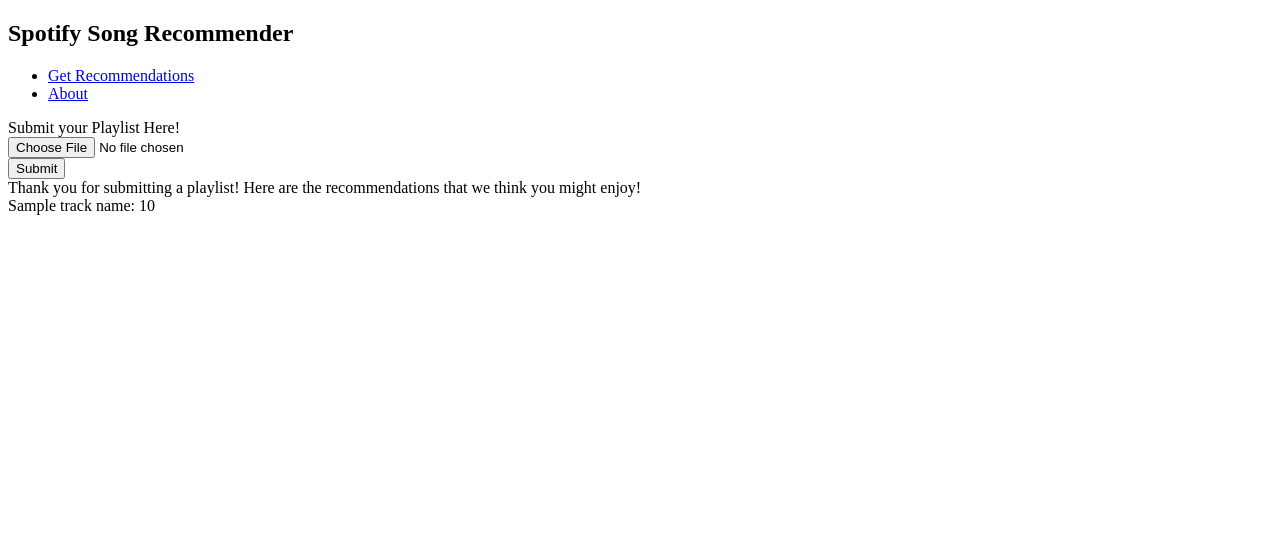
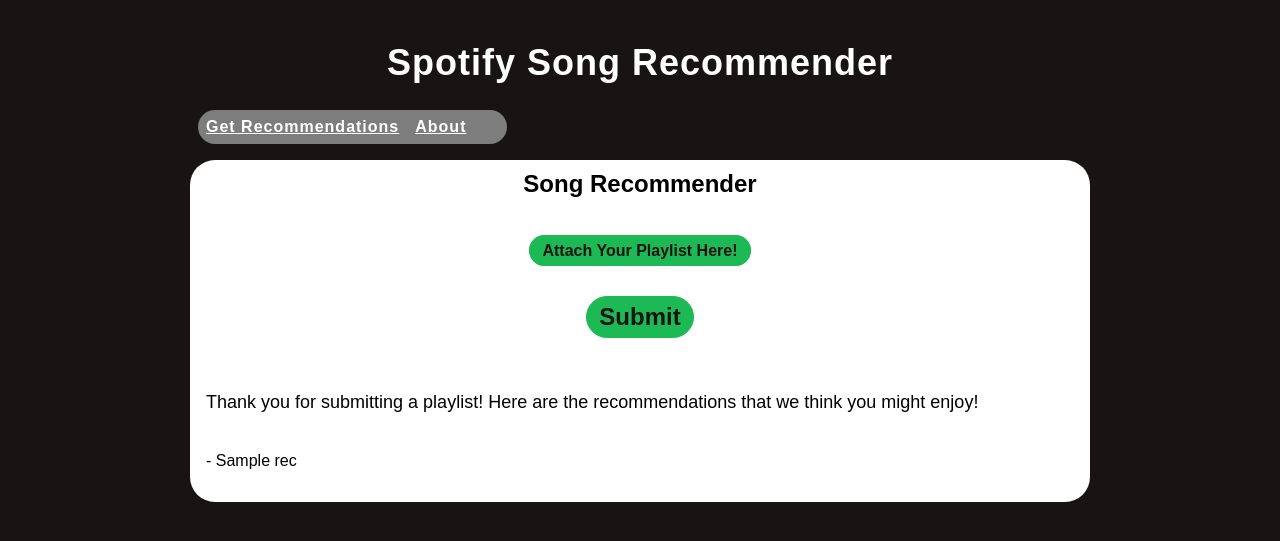
Before and after one commit to joshuali19/pic16bproject, a Flask app: template website/templates/recommend.html in a window 1280 px wide. Shown: the top 541 px of the page. Run offline with Flask 2, Linux system fonts and the light colour scheme; the template is opened without the code that fills it: most values are stand-ins (such as "Sample title", 1, 10 or a date in 2020); parts of the project's set-up code (start-up, migrations or seed data) failed here and were passed over.

Commit message:
updated website

```diff
--- a/website/app.py
+++ b/website/app.py
@@ -36,180 +36,58 @@ sp = spotipy.Spotify(client_credentials_manager =
 import io
 import base64
 
-song_df = pd.read_csv('./songs_1000p.csv') # initial data frame
-DB_NAME = './songs_db.sqlite' # database to write to
+song_df = pd.read_csv('./songs_unique.csv') # song dataframe
+feats_df = pd.read_csv('./norm_song_feats.csv') # normalized features data frame
 
-def get_song_db():
+indices = pd.Series(song_df.index, index=song_df['uri']) # indices
+
+def get_similarity_scores(df, feat_df, uri, n, model_type = cosine_similarity):
     '''
-    Retrieves the song database
-    @ output:
-    - g.message_db: a database storing songs
-    '''
-    try:
-        # returns a database
-        return g.songs_db
-    except:
-        # connect to a database
-        with sqlite3.connect(DB_NAME) as conn:
-            g.songs_db = conn
-
-            # create a table if it doesn't exist
-            cursor = conn.cursor()
-            query = '''
-                    CREATE TABLE IF NOT EXISTS songs (
-                    danceability DOUBLE,
-                    energy DOUBLE,
-                    key INT,
-                    loudness DOUBLE,
-                    mode INT,
-                    speechiness DOUBLE,
-                    acousticness DOUBLE,
-                    instrumentalness DOUBLE,
-                    liveness DOUBLE,
-                    valence DOUBLE,
-                    tempo DOUBLE,
-                    id TEXT PRIMARY KEY,
-                    uri TEXT UNIQUE,
-                    duration_ms INT,
-                    time_signature INT,
-                    track_name TEXT);
-                    '''
-            cursor.execute(query)
-            # gets data from data frame, inserts it into database.
-            for row in song_df.itertuples():
-                cursor.execute('''
-                    INSERT or REPLACE INTO songs (danceability, energy, key, loudness,
-                    mode, speechiness, acousticness, instrumentalness, liveness, valence,
-                    tempo, id, uri, duration_ms, time_signature, track_name)
-                    VALUES (?,?,?,?,?,?,?,?,?,?,?,?,?,?,?,?)
-                    ''',
-                                (row.danceability,
-                                row.energy,
-                                row.key,
-                                row.loudness,
-                               row.mode,
-                               row.speechiness,
-                               row.acousticness,
-                               row.instrumentalness,
-                               row.liveness,
-                               row.valence,
-                               row.tempo,
-                               row.id,
-                               row.uri,
-                               row.duration_ms,
-                               row.time_signature,
-                               row.track_name)
-                    )
-                conn.commit()
-            # return the database
-            return g.songs_db
-
-def get_song_df():
-    with get_song_db() as conn:
-        sql_query = pd.read_sql_query ('''
-                               SELECT
-                               *
-                               FROM songs
-                               ''', conn)
-        song_df = pd.DataFrame(sql_query, columns = ['danceability', 'energy', 'key', 'loudness',
-                    'mode', 'speechiness', 'acousticness', 'instrumentalness', 'liveness', 'valence',
-                    'tempo', 'id', 'uri', 'duration_ms', 'time_signature', 'track_name'])
-        return song_df
-
-def get_audio_features(song_uri):
-    '''
-    gets the audio features of a song
+    gets the similarity scores for songs in the dataframe.
     @ inputs:
-    - song_uri (str): the track's URI
-    @ output:
-    - gets a dataframe of the song's audio features
-    '''
-    song_feats = sp.audio_features(song_uri.split(':')[2])
-    song_feats_df = pd.DataFrame(song_feats, range(len(song_feats)))
-    cols_drop = ['track_href', 'analysis_url', 'type']
-    return song_feats_df.drop(columns = cols_drop)
-
-def insert_song(request):
-    '''
-    inserts song into database
-    @ input:
-    - song_feats_df (df): dataframe of song features
-    @ output:
-    None - will add observation to database.
-    '''
-    playlist = request.files['playlist']
-    # print(playlist)
-    # f = open(playlist)
-    # js = f.read()
-    # f.close()
-    playlist_data = playlist.read()
-
-    playlist.close()
-    playlist_data2 = json.loads(playlist_data)
-
-    with get_song_db() as conn:
-        cursor = conn.cursor()
-        track_uris = []
-        track_names = []
-        for track in playlist_data2['tracks']:
-            track_uris.append(track['track_uri'])
-            track_names.append(track['track_name'])
-            row = get_audio_features(track['track_uri'])
-            row['track_name'] = track['track_name']
-            cursor.execute('''
-                    INSERT or REPLACE INTO songs (danceability, energy, key, loudness,
-                    mode, speechiness, acousticness, instrumentalness, liveness, valence,
-                    tempo, id, uri, duration_ms, time_signature, track_name)
-                    VALUES (?,?,?,?,?,?,?,?,?,?,?,?,?,?,?,?)
-                    ''',(float(row.danceability),
-                        float(row.energy),
-                        int(row.key),
-                        float(row.loudness),
-                       int(row['mode']),
-                       float(row.speechiness),
-                       float(row.acousticness),
-                       float(row.instrumentalness),
-                       float(row.liveness),
-                       float(row.valence),
-                       int(row.tempo),
-                       str(row.id),
-                       str(row.uri),
-                       int(row.duration_ms),
-                       int(row.time_signature),
-                       str(row.track_name)))
-            conn.commit()
-        return track_uris, track_names
-
-
-def generate_similarity_score(song_uri, track_name):
-    '''
-    gets the top n songs to recommend songs similar to one song.
-    @ inputs:
-    - song_uri (str): song's unique identifier
+    - df (pd.DataFrame): input dataframe with audio features
+    - song_title (str): title of track
+    - n (int): number of recommended songs
+    - model_type (df): gets the cosine similarity of big matrix
     @ outputs:
     - pandas series. of recommended songs
     '''
-    song_feats_df = get_audio_features(song_uri)
-    song_feats_df['track_name'] = track_name
-    song_df = get_song_df()
-        # print (df)
-    index = song_df.index[0]
-    nonnum_cols = ['id', 'uri', 'track_name']
-    song_df_num = song_df.drop(columns = nonnum_cols)
-    scaler = MinMaxScaler()
-    normalized_song_df = scaler.fit_transform(song_df_num)
-    # print(song_feats_df)
-    tfidf = cosine_similarity(normalized_song_df[index].reshape((1, normalized_song_df.shape[1])), normalized_song_df[:])[0]
-    # print(tfidf)
+    # Get song indices
+    index=indices[uri]
 
+    numerics = ['int16', 'int32', 'int64', 'float16', 'float32', 'float64']
+    num_df = feat_df.select_dtypes(include=numerics)
+    # print(index)
+    tfidf = model_type(num_df.iloc[index].values.reshape(1, -1), num_df[:].drop(index = index))[0]
+    # print(tfidf[0])
     # Get list of songs for given songs
     score=list(enumerate(tfidf))
+    # print(score)
+    # Sort the most similar songs
+    similarity_score = sorted(score,key = lambda x:x[1],reverse = True)
 
-    # Sort the most similar songs
-    similarity_score = sorted(score,key = lambda x:x[1],reverse = True)[0:10]
     return Counter(dict(similarity_score))
 
-# def total_scores()
+def get_top_songs(playlist, song_df, feat_df, n = 10):
+
+    total_score = Counter()
+    for track in playlist['tracks']:
+            total_score += get_similarity_scores(song_df, feat_df,
+                            track['track_uri'], 5)
+    topn_index = indices[sorted(dict(total_score), key = lambda x: x, reverse = True)[0:n]].index
+
+    return [song_df['track_name'][song_df['uri'] == uri].values[0] for uri in topn_index]
+
+def get_file(request):
+    '''
+    gets the file from the request.
+    '''
+    file = request.files["playlist"]
+    file_data = file.read().decode("utf-8")
+    file.close()
+    playlist_data = json.loads(file_data)
+    return playlist_data
+
 ### stuff from last class
 app = Flask(__name__)
 
@@ -218,17 +96,15 @@ def recommend():
     if request.method == 'GET':
         return render_template('recommend.html') # default recommend.html display
     else: # if someone posts
-        # try:
+        try:
             # insert the message to the database
-
-            track_uris, track_names = insert_song(request)
-            total_scores = generate_similarity_score(track_uris[0], track_names[0])
-            song_df = get_song_df()
+            playlist = get_file(request)
+            top_songs = get_top_songs(playlist, song_df, feats_df)
             # display submit.html with conditions
-            return render_template('recommend.html', names = track_names, total_scores = total_scores, song_df = song_df)
-        # except:
+            return render_template('recommend.html', recs = top_songs)
+        except:
             # return an error
-            # return render_template('recommend.html', error = True)
+            return render_template('recommend.html', error = True)
 
 @app.route('/about/')
 def about():
--- /dev/null
+++ b/website/static/style.css
@@ -0,0 +1,169 @@
+html {
+    font-family: sans-serif;
+    background: #191414;
+    padding: 1rem;
+}
+
+body {
+    max-width: 900px;
+    margin: 0 auto;
+}
+
+h1 {
+    color: rgb(0, 0, 0);
+    font-family: sans-serif;
+    margin: 1rem 0;
+    text-align: center;
+    padding: 10px 10px;
+    letter-spacing: 0px;
+}
+
+h1.title {
+    color: white;
+    font-family: sans-serif;
+    margin: 1rem 0;
+    text-align: center;
+    padding: 10px 10px;
+    font-size: 36px;
+    letter-spacing: 1px;
+}
+
+a {
+    color: #4683A0;
+    text-decoration: underline;
+}
+
+hr {
+    border: none;
+    border-top: 1px solid lightgray;
+}
+
+nav {
+    background: #191414;
+    padding: 0 0.5rem;
+    border-radius: 25px;
+}
+
+nav ul  {
+    display: flex;
+    list-style: none;
+    margin: 0;
+    padding: 0;
+    background: #7d7d7d;
+    width: 35%;
+    border-radius: 25px;
+    color: white;
+}
+
+nav ul li a {
+    display: block;
+    padding: 0.5rem;
+    color: white;
+    font-weight: bold;
+    letter-spacing: 1px;
+}
+
+.content {
+    padding: 0 1rem 1rem;
+    background: white;
+    border-radius: 25px;
+}
+
+.flash {
+    text-align: center;
+    margin: 1em 0;
+    padding: 1em;
+    background: #cae6f6;
+    border: 1px solid #377ba8;
+}
+
+textarea {
+    width: 75%;
+    height: 150px;
+    box-sizing: border-box;
+    border: 2px solid #ccc;
+    border-radius: 4px;
+    background-color: #ffffff;
+    resize: none;
+    font-family: sans-serif;
+}
+
+p {
+    font-family: sans-serif;
+    font-size: 16px;
+}
+
+p.message {
+    font-family: sans-serif;
+    font-size: 18px;
+}
+/*
+input[type=file]{
+    background-color: #1DB954;
+    border: none;
+    border-radius: 50px;
+    color: black;
+    padding: 16px 32px;
+    text-decoration: none;
+    cursor: pointer;
+    font-family: sans-serif;
+    font-weight: bold;
+    font-size: 16px;
+    margin:0px auto;
+    display:block;
+}*/
+
+div.text-center {
+    width: 100%;
+    text-align: center;
+}
+
+label.custom-file-upload {
+    border: 1px solid #1DB954;
+    padding: 6px 12px;
+    cursor: pointer;
+    text-align: center;
+    background-color: #1DB954;
+    color: #191414;
+    border-radius: 25px;
+    font-weight: bold;
+}
+
+label.custom-file-upload:hover {
+    border: 3px solid #1DB954;
+    padding: 6px 12px;
+    cursor: pointer;
+    text-align: center;
+    background-color: #1DB954;
+    color: #191414;
+    border-radius: 25px;
+    font-weight: bold;
+}
+
+input[type=file] {
+    display: None;
+}
+
+button {
+    border: 1px solid #1DB954;
+    padding: 6px 12px;
+    cursor: pointer;
+    text-align: center;
+    background-color: #1DB954;
+    color: #191414;
+    border-radius: 25px;
+    font-weight: bold;
+    font-size: 24px;
+}
+
+button:hover {
+    border: 3px solid #1DB954;
+    padding: 6px 12px;
+    cursor: pointer;
+    text-align: center;
+    background-color: #1DB954;
+    color: #191414;
+    border-radius: 25px;
+    font-weight: bold;
+    font-size: 24px;
+}
--- a/website/templates/about.html
+++ b/website/templates/about.html
@@ -5,9 +5,9 @@ PIC16B Final Project
 {% endblock %}
 
 {% block header %}
-About us
+<h1> About the Creators </h1>
 {% endblock %}
 
 {% block content %}
-Joshua Li, Antoine Neveu, Robert Tran
+<p> Joshua Li, Antoine Neveu, Robert Tran </p>
 {% endblock %}
--- a/website/templates/base.html
+++ b/website/templates/base.html
@@ -1,5 +1,5 @@
 <!doctype html>
-<!--<link rel="stylesheet" href="{{ url_for('static', filename='style.css') }}">-->
+<link rel="stylesheet" href="{{ url_for('static', filename='style.css') }}">
 <title>{% block title %}{% endblock %} - Spotify Song Recommender</title>
 <nav>
   <h1 class="title">Spotify Song Recommender</h1>
@@ -13,5 +13,6 @@
   <header>
     {% block header %}{% endblock %}
   </header>
+    <br>
   {% block content %}{% endblock %}
 </section>
--- a/website/templates/recommend.html
+++ b/website/templates/recommend.html
@@ -5,22 +5,31 @@ PIC16B Final Project
 {% endblock %}
 
 {% block header %}
-Submit your Playlist Here!
+<h1> Song Recommender </h1>
 {% endblock %}
 
 {% block content %}
 <form method="post" enctype="multipart/form-data">
     <div class="text-center">
-        <input type="file" value="Submit Playlist" accept=".json" id = "playlist" name = "playlist">
+        <!--<input type="file" value="Submit Playlist" accept=".json" id = "playlist" name = "playlist">-->
+        <label class="custom-file-upload">
+    <input type="file" name = "playlist" accept=".json"/>
+    Attach Your Playlist Here!
+</label>
     </div>
-    <div>
+    <br>
+    <br>
+    <div class = "text-center">
     <button>Submit</button>
   </div>
   </form>
-    {% if names %}
-        Thank you for submitting a playlist! Here are the recommendations that we think you might enjoy!
-        {% for index, score in total_scores.items() %}
-<div>{{song_df['track_name'][index]}}: {{score}} </div>
+<br>
+<br>
+    {% if recs %}
+        <p class="message">Thank you for submitting a playlist! Here are the recommendations that we think you might enjoy!
+<br><br>
+        {% for rec in recs %}
+<p>&#9;- {{rec}} </p>
 {% endfor %}
         <!--{% for track_name in names %}
 <div> {{track_name }} </div>
```
Also changed, not shown: 5 other files.
